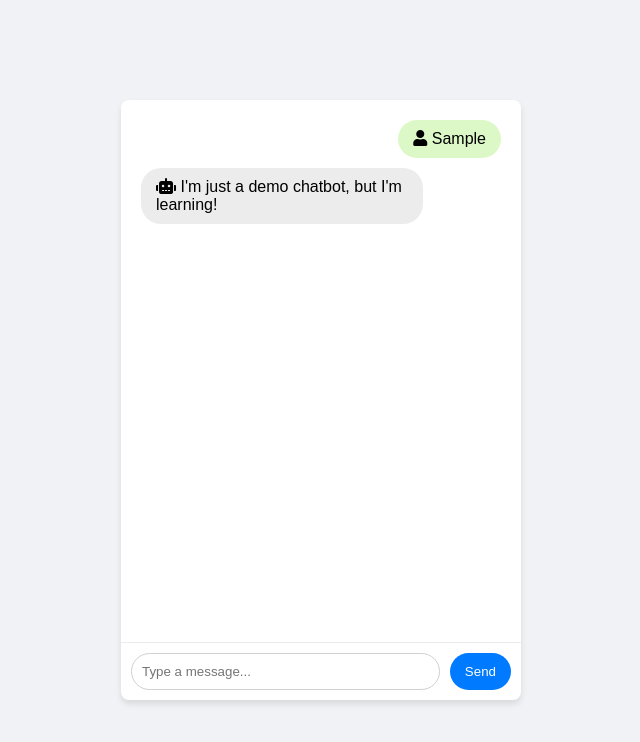
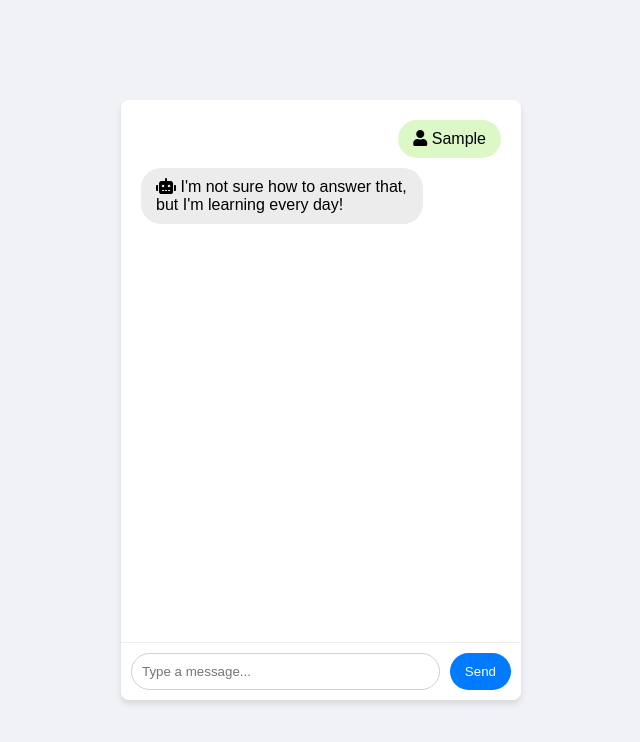
Before and after one commit to vestahome82/ChatFlow, a website: page index.html in a window 1280 px wide. Both pictures are taken after typing "Sample" into the empty fields and a click on the button "Send". Shown: the whole page, without its empty margins (319-959 px from the left). Drawn offline with Linux system fonts and the light colour scheme.

Commit message:
Update index.html

```diff
--- a/index.html
+++ b/index.html
@@ -91,9 +91,15 @@
     <script>
         const messageContainer = document.getElementById('message-container');
         const inputField = document.getElementById('chat-message-input');
+        let chatflowData = [];
+
+        fetch('chatflow.json')
+            .then(response => response.json())
+            .then(data => chatflowData = data)
+            .catch(error => console.error('Error loading chatflow data:', error));
 
         function sendMessage() {
-            const message = inputField.value;
+            const message = inputField.value.trim();
             if (message) {
                 displayMessage(message, 'user');
                 getResponse(message);
@@ -114,8 +120,7 @@
         }
 
         function getResponse(userMessage) {
-            // Dummy response function, replace with real logic or API call
-            const response = "I'm just a demo chatbot, but I'm learning!";
+            const response = chatflowData.find(item => item.question.toLowerCase() === userMessage.toLowerCase())?.answer || "I'm not sure how to answer that, but I'm learning every day!";
             setTimeout(() => displayMessage(response, 'chatflow'), 1000); // Simulate response delay
         }
     </script>
```
